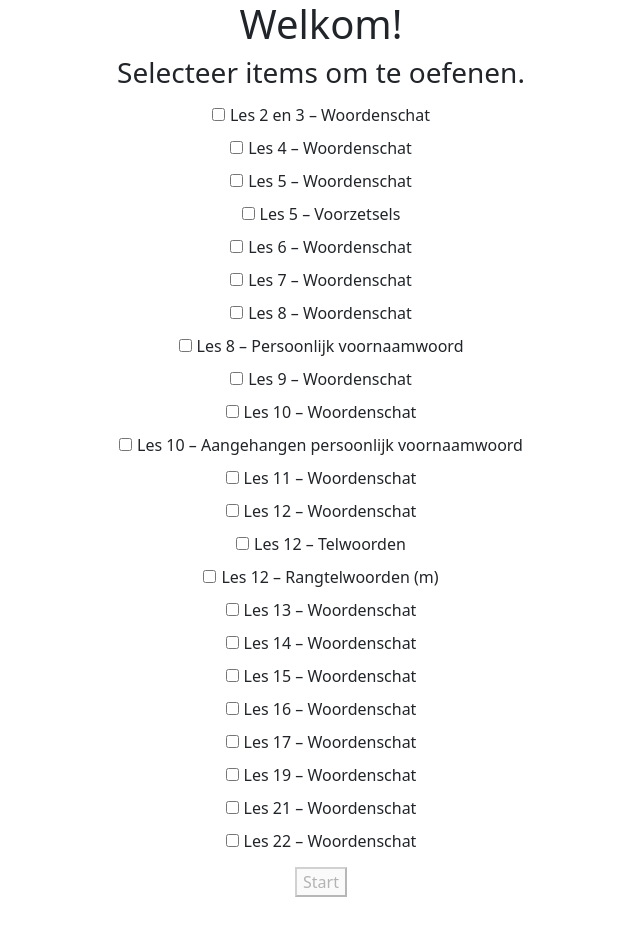
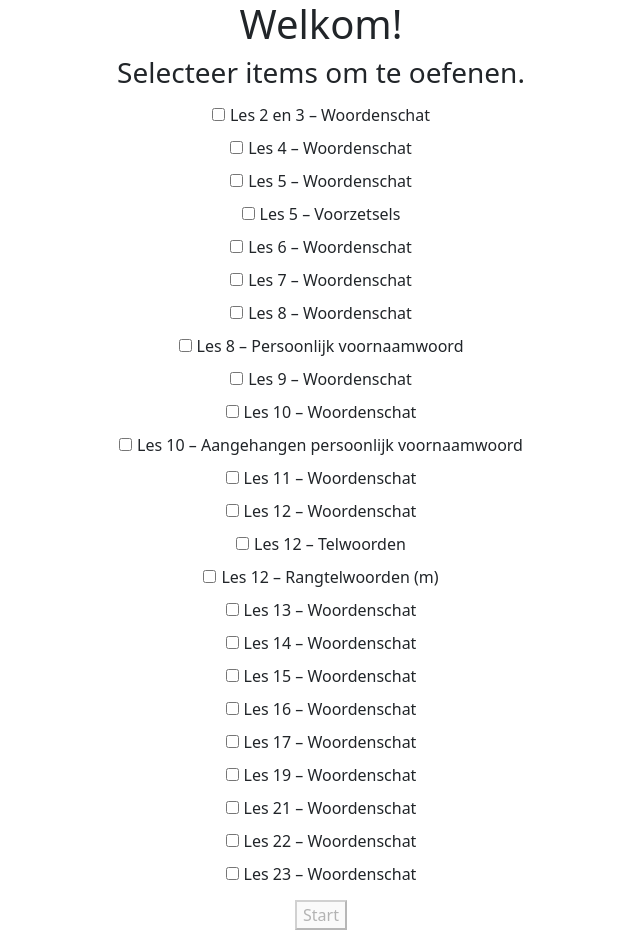
Before and after one commit to wilcomuit/bijbels-hebreeuws, a Vue app: page / in a window 1280 px wide. Shown: the whole page, without its empty margins (319-959 px from the left). Before the commit the page ends 907 px from the top, so only its background shows below. Built offline with nearby package versions, Linux system fonts and the light colour scheme.

Commit message:
Added lesson 23

```diff
--- a/src/lessons/_lessonList.ts
+++ b/src/lessons/_lessonList.ts
@@ -21,6 +21,7 @@ import lesson17Vocabulary from '@/lessons/lesson17/vocabulary'
 import lesson19Vocabulary from '@/lessons/lesson19/vocabulary'
 import lesson21Vocabulary from '@/lessons/lesson21/vocabulary'
 import lesson22Vocabulary from '@/lessons/lesson22/vocabulary'
+import lesson23Vocabulary from '@/lessons/lesson23/vocabulary'
 
 export default function lessonList() {
   return [
@@ -46,6 +47,7 @@ export default function lessonList() {
     lesson17Vocabulary,
     lesson19Vocabulary,
     lesson21Vocabulary,
-    lesson22Vocabulary
+    lesson22Vocabulary,
+    lesson23Vocabulary
   ]
 }
--- /dev/null
+++ b/src/lessons/lesson23/vocabulary.ts
@@ -0,0 +1,121 @@
+const questions: Array<QuestionType> = [
+  {
+    question: 'אָבָה',
+    answers: ['hij was willend', 'hij stond toe', 'hij was genegen', 'hij gaf toe'],
+    type: 'woordenschat'
+  },
+  {
+    question: 'אָבַל',
+    answers: ['hij rouwde', 'hij jammerde'],
+    type: 'woordenschat'
+  },
+  {
+    question: 'אזן',
+    answers: ['hij luisterde', ' hij gebruikte de oren', 'hij lette op'],
+    type: 'woordenschat'
+  },
+  {
+    question: 'אָמֵץ',
+    answers: ['hij was moedig', 'hij was sterk'],
+    type: 'woordenschat'
+  },
+  {
+    question: 'אָסַר',
+    answers: ['hij bond', 'hij maakte vast', 'hij boeide'],
+    type: 'woordenschat'
+  },
+  {
+    question: 'אָפָה',
+    answers: ['hij bakte'],
+    type: 'woordenschat'
+  },
+  {
+    question: 'אָרַךְ',
+    answers: ['hij was lang', 'hij werd lang', 'hij maakte lang', ' hij verlengde', 'hij liet lang duren'],
+    type: 'woordenschat'
+  },
+  {
+    question: 'אָשֵׁם',
+    answers: ['hij maakte zich schuldig', 'hij laadde schuld op zich', 'hij bracht een schuldoffer'],
+    type: 'woordenschat'
+  },
+  {
+    question: 'אֶלֶף',
+    answers: ['rund', 'vee', 'duizend', 'stam', 'geslacht'],
+    type: 'woordenschat'
+  },
+  {
+    question: 'גּוֹי',
+    answers: ['volk', 'natie'],
+    type: 'woordenschat'
+  },
+  {
+    question: 'חוּץ',
+    answers: ['buiten', 'straat', 'de velden', 'buitengebieden', 'buitenwijken'],
+    type: 'woordenschat'
+  },
+  {
+    question: 'מֵאָה',
+    answers: ['honderd'],
+    type: 'woordenschat'
+  },
+  {
+    question: 'פָּנִים',
+    answers: ['gezicht', 'aangezicht', 'voorkant', 'oppervlak'],
+    type: 'woordenschat'
+  },
+  {
+    question: 'קֹדֶשׁ',
+    answers: ['heiligheid', 'iets heilig'],
+    type: 'woordenschat'
+  },
+  {
+    question: 'שְׁנַיִם',
+    answers: ['twee'],
+    type: 'woordenschat'
+  },
+  {
+    question: 'שְׁתַּיִם',
+    answers: ['twee'],
+    type: 'woordenschat'
+  },
+  {
+    question: 'שָׁלשׁ',
+    answers: ['drie'],
+    type: 'woordenschat'
+  },
+  {
+    question: 'שְׁלשָׁה',
+    answers: ['drie'],
+    type: 'woordenschat'
+  },
+  {
+    question: 'אַרְבַּע',
+    answers: ['vier'],
+    type: 'woordenschat'
+  },
+  {
+    question: 'אַרְבָּעָה',
+    answers: ['vier'],
+    type: 'woordenschat'
+  },
+  {
+    question: 'חָמֵשׁ',
+    answers: ['vijf'],
+    type: 'woordenschat'
+  },
+  {
+    question: 'חֲמִשָּׁה',
+    answers: ['vijf'],
+    type: 'woordenschat'
+  }
+]
+
+const lesson23Vocabulary: LessonType = {
+  id: 'lesson23-vocabulary',
+  name: 'Les 23 – Woordenschat',
+  type: 'woordenschat',
+  active: false,
+  questions
+}
+export default lesson23Vocabulary
```
